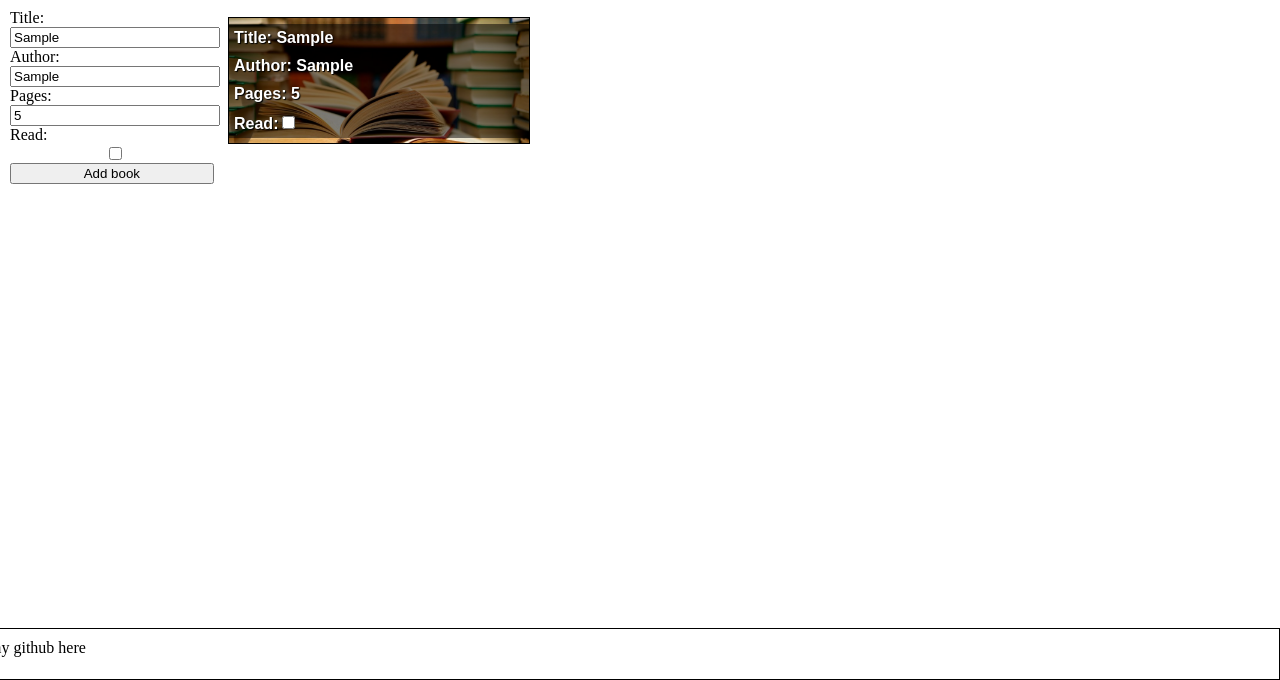
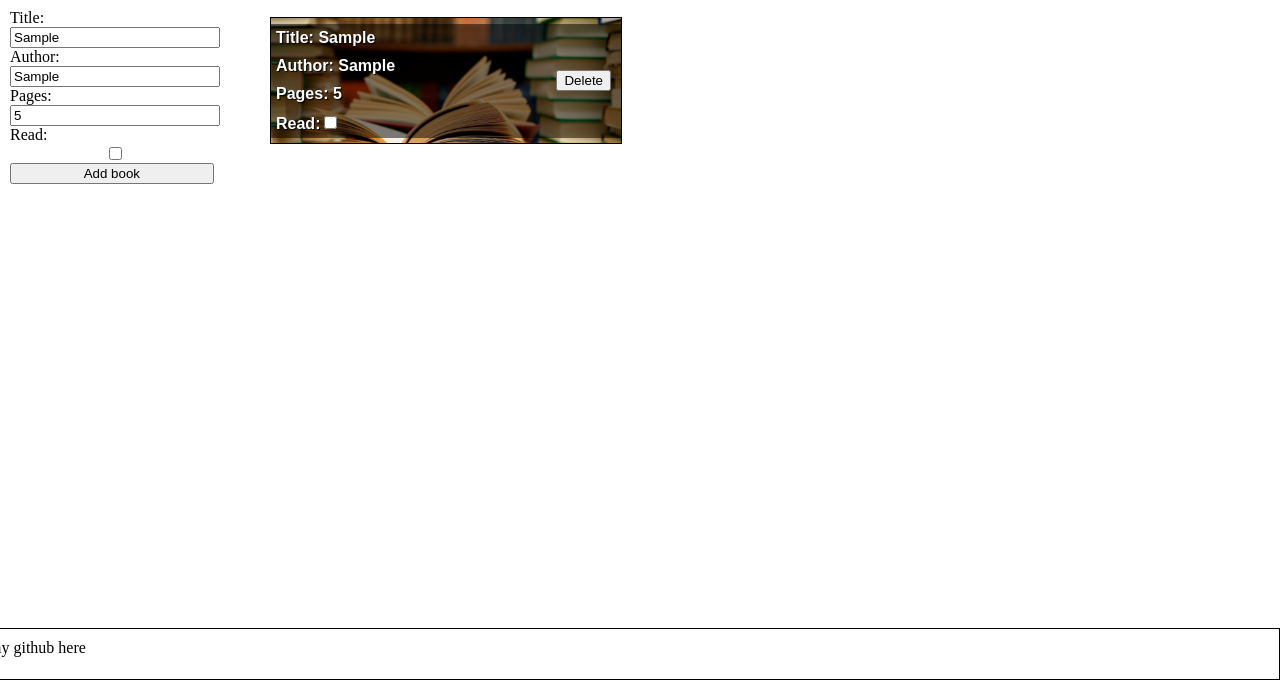
Before and after one commit to ghfinatti/Library, a plain HTML site: page index.html in a window 1280 px wide. Both pictures are taken after typing "Sample", "Sample", "5" into the empty fields and a click on the button "Add book". Shown: the part 120-800 px from the top of the page. Drawn offline with Linux system fonts and the light colour scheme.

Commit message:
added remove button and fixed bugs

```diff
--- a/script.js
+++ b/script.js
@@ -18,11 +18,13 @@ function Book(title, author, pages, read){
 function addBook(title, author, pages, read){
     let bookDiv = document.createElement('div');
     bookDiv.classList.add('book');
+    bookDiv.dataset.num = myLibrary.length-1;
     booksContainer.appendChild(bookDiv);
     addBookTitle(title);
     addBookAuthor(author);
     addBookPages(pages);
     addBookRead(read);
+    addDeleteButton();
 }
 
 function addBookTitle(title){
@@ -46,8 +48,8 @@ function addBookAuthor(author){
 }
 
 function addBookPages(pages){
-    const eachBookContainer = document.querySelectorAll('.book')
-    let booksArray = Array.from(eachBookContainer)
+    const eachBookContainer = document.querySelectorAll('.book');
+    let booksArray = Array.from(eachBookContainer);
 
     let pagesDiv = document.createElement('div');
     pagesDiv.classList.add('pages');
@@ -56,8 +58,8 @@ function addBookPages(pages){
 }
 
 function addBookRead(){
-    const eachBookContainer = document.querySelectorAll('.book')
-    let booksArray = Array.from(eachBookContainer)
+    const eachBookContainer = document.querySelectorAll('.book');
+    let booksArray = Array.from(eachBookContainer);
 
     let readDiv = document.createElement('div');
     readDiv.classList.add('read');
@@ -69,6 +71,7 @@ function addBookRead(){
     let readBox = document.createElement('input');
     readBox.type = 'checkbox';
     readArray[readArray.length-1].appendChild(readBox);
+    readBox.checked = formRead.checked;
 }
 
 function addBookToLibrary(title, author, pages, read){
@@ -77,7 +80,29 @@ function addBookToLibrary(title, author, pages, read){
     addBook(title, author, pages, read)
 }
 
+function addDeleteButton(){
+    const eachBookContainer = document.querySelectorAll('.book');
+    let booksArray = Array.from(eachBookContainer);
+
+    let deleteButton = document.createElement('button');
+    deleteButton.classList.add('remove-button');
+    deleteButton.textContent = 'Delete'
+    booksArray[booksArray.length-1].appendChild(deleteButton);
+}
+
 addBookButton.addEventListener('click', () => {
-    console.log(formRead.checked)
     addBookToLibrary(formTitle.value, formAuthor.value, formPages.value, formRead.checked);
+    const delButtons = document.querySelectorAll('.remove-button');
+    delButtons.forEach(delButton => {
+        delButton.addEventListener('click', () => {
+            console.log(delButtons)
+    }) })
 })
+
+
+//create remove function (redefining data attribute of the remaining divs)
+//change "read" to true/false in array when user clicks it
+//finish design
+//add localStorage (?)
+//add filters (?)
+//add book stats (?)
--- a/styles.css
+++ b/styles.css
@@ -47,6 +47,8 @@ header{
 
 .formandbooks{
     display: flex;
+    flex-direction: column;
+    flex-wrap:wrap;
     height:100%;
     padding: 10px;
 }
@@ -54,7 +56,7 @@ header{
 .bookscontainer{
     display: flex;
     flex-flow: row wrap;
-    align-content:flex-start;
+    align-content: flex-start;
     align-self:flex-end;
     height: 100%;
     width: 80%;
@@ -65,21 +67,21 @@ header{
     flex-direction: column;
     width:11%;
     min-width:210px;
-    height:100%;
+    height: fit-content;
 }
 
 .book{
     display: flex;
     flex-direction: column;
     justify-content: center;
-    height: 20%;
-    width: 300px;
+    width: 350px;
     min-height: 125.2px;
     border: 1px solid black;
     margin: 8px;
     background-image: url(/Images/biblioteca-1024x683-1000x450.jpg);
     background-size: cover;
     opacity: 100%;
+    position: relative;
 }
 
 footer{
@@ -87,6 +89,7 @@ footer{
     width: 100%;
     border: 1px solid black;
     padding: 10px;
+    justify-self: flex-end;
     align-self: flex-end;
 }
 
@@ -96,5 +99,11 @@ footer{
     font-weight: bolder;
     color: white;
     text-shadow: 1px 1px 1px black;
-    background-color: rgba(0,0,0,0.5)
+    background-color: rgba(0,0,0,0.5);
 }
+
+.remove-button{
+    align-self:flex-end;
+    position: absolute;
+    margin-right: 10px;
+}
```
Also changed, not shown: index.html (+2 -1 lines).
